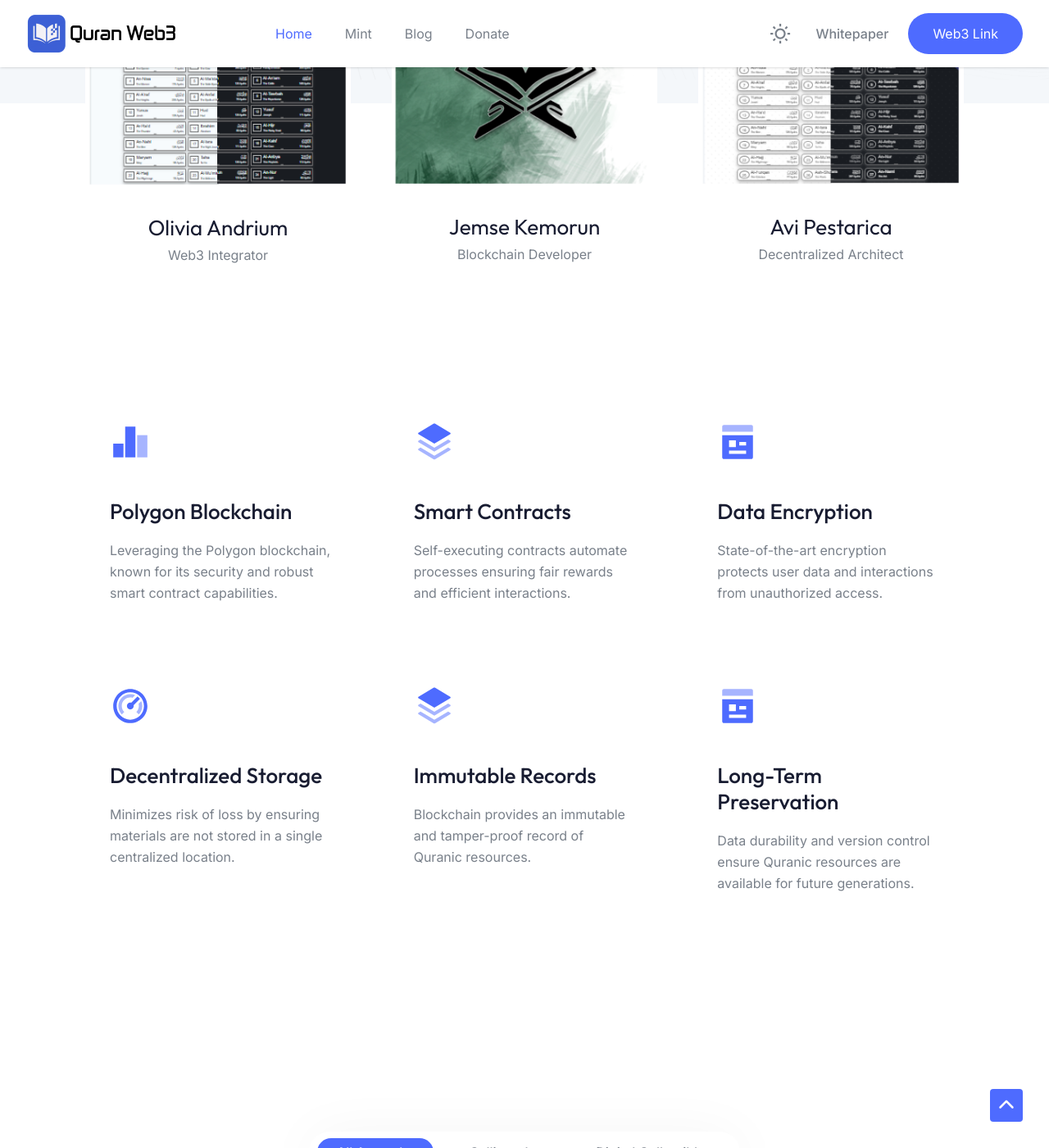
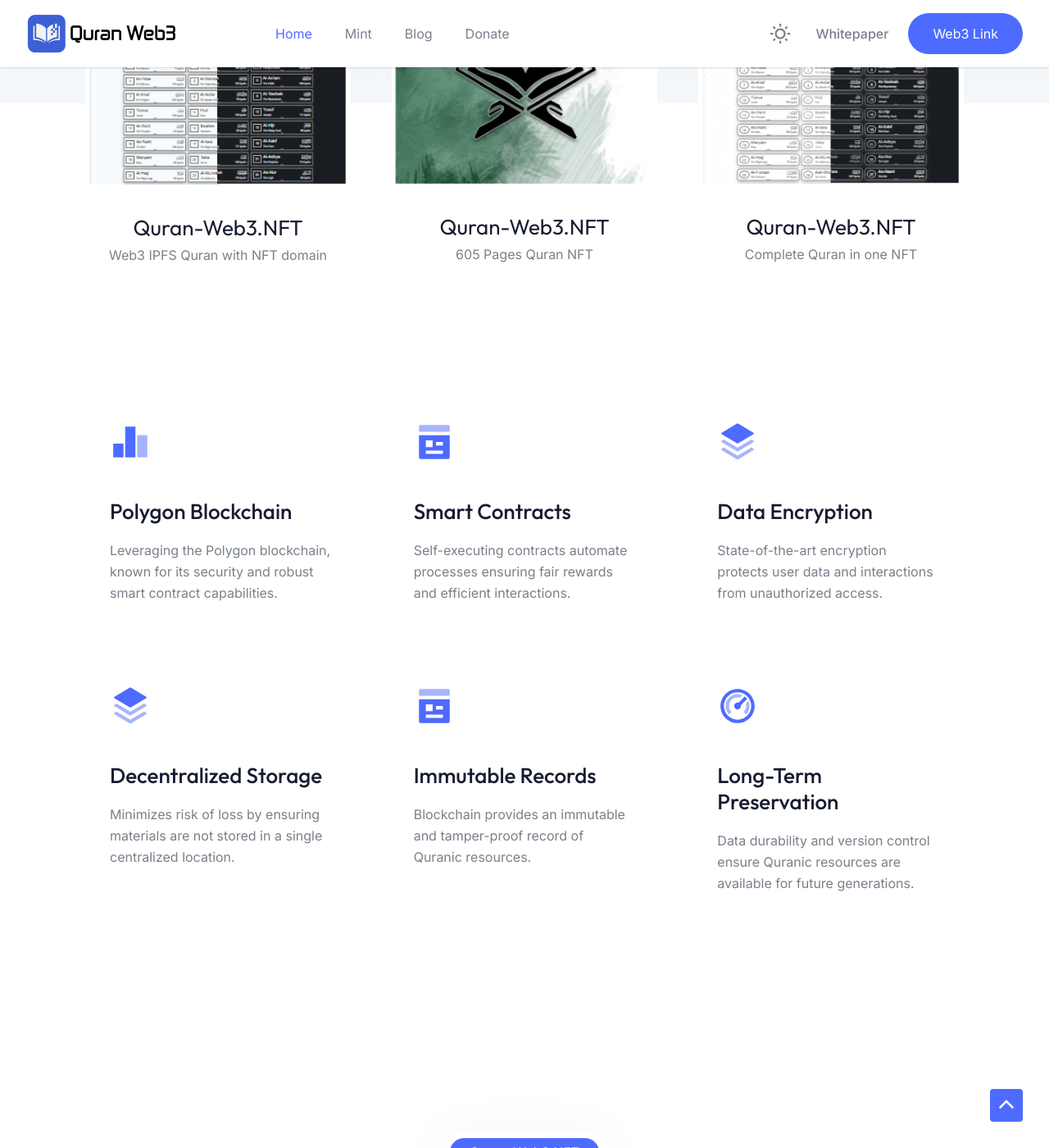
Before and after one commit to ogiest/ogiest.github.io, a Jekyll site: the page built from index.html, in a window 1280 px wide and 1400 px high, scrolled down 2297 px. Shown: the whole window at 82% size. Built offline with Jekyll 4.4.1, drawn with Linux system fonts in a browser that asks for light colours; some of the changed text lies outside the part shown.

Commit message:
Update home.html

```diff
--- a/_layouts/home.html
+++ b/_layouts/home.html
@@ -91,7 +91,7 @@
                 >
                 <span class="tc sf">
                   <a href="https://ipfs.io/ipns/quran-web3.nft" target="_blank" class="inline-block ek xj kk wm"> Quran-Web3.NFT </a>
-                  <span class="inline-block">Use Web3 Compatible Browser</span>
+                  <span class="inline-block">Web3 Base Quran</span>
                 </span>
               </div>
             </div>
@@ -213,8 +213,8 @@
                   </div>
                 </div>
               </div>
-              <h4 class="yj go kk wm ob zb">Olivia Andrium</h4>
-              <p>Web3 Integrator</p>
+              <h4 class="yj go kk wm ob zb">Quran-Web3.NFT</h4>
+              <p>Web3 IPFS Quran with NFT domain</p>
             </div>
             <div class="animate_top rj">
               <div class="c i pg z-1">
@@ -249,8 +249,8 @@
                   </div>
                 </div>
               </div>
-              <h4 class="yj go kk wm ob zb">Jemse Kemorun</h4>
-              <p>Blockchain Developer</p>
+              <h4 class="yj go kk wm ob zb">Quran-Web3.NFT</h4>
+              <p>605 Pages Quran NFT</p>
             </div>
             <div class="animate_top rj">
               <div class="c i pg z-1">
@@ -285,8 +285,8 @@
                   </div>
                 </div>
               </div>
-              <h4 class="yj go kk wm ob zb">Avi Pestarica</h4>
-              <p>Decentralized Architect</p>
+              <h4 class="yj go kk wm ob zb">Quran-Web3.NFT</h4>
+              <p>Complete Quran in one NFT</p>
             </div>
           </div>
         </div>
@@ -300,27 +300,27 @@
               <p>Leveraging the Polygon blockchain, known for its security and robust smart contract capabilities.</p>
             </div>
             <div class="animate_top sg oi pi zq ml il am cn _m">
-              <img src="images/icon-05.svg" alt="Icon" />
+              <img src="images/icon-06.svg" alt="Icon" />
               <h4 class="ek zj kk wm nb _b">Smart Contracts</h4>
               <p>Self-executing contracts automate processes ensuring fair rewards and efficient interactions.</p>
             </div>
             <div class="animate_top sg oi pi zq ml il am cn _m">
-              <img src="images/icon-06.svg" alt="Icon" />
+              <img src="images/icon-05.svg" alt="Icon" />
               <h4 class="ek zj kk wm nb _b">Data Encryption</h4>
               <p>State-of-the-art encryption protects user data and interactions from unauthorized access.</p>
             </div>
             <div class="animate_top sg oi pi zq ml il am cn _m">
-              <img src="images/icon-07.svg" alt="Icon" />
+              <img src="images/icon-05.svg" alt="Icon" />
               <h4 class="ek zj kk wm nb _b">Decentralized Storage</h4>
               <p>Minimizes risk of loss by ensuring materials are not stored in a single centralized location.</p>
             </div>
             <div class="animate_top sg oi pi zq ml il am cn _m">
-              <img src="images/icon-05.svg" alt="Icon" />
+              <img src="images/icon-06.svg" alt="Icon" />
               <h4 class="ek zj kk wm nb _b">Immutable Records</h4>
               <p>Blockchain provides an immutable and tamper-proof record of Quranic resources.</p>
             </div>
             <div class="animate_top sg oi pi zq ml il am cn _m">
-              <img src="images/icon-06.svg" alt="Icon" />
+              <img src="images/icon-07.svg" alt="Icon" />
               <h4 class="ek zj kk wm nb _b">Long-Term Preservation</h4>
               <p>Data durability and version control ensure Quranic resources are available for future generations.</p>
             </div>
@@ -338,23 +338,7 @@
               :class="{ 'gh lk' : filterTab === 1 }"
               class="project-tab-btn ek rg ml il vi mi"
             >
-              All Artworks
-            </button>
-            <button
-              data-filter=".branding"
-              @click="filterTab = 2"
-              :class="{ 'gh lk' : filterTab === 2 }"
-              class="project-tab-btn ek rg ml il vi mi"
-            >
-              Calligraphy
-            </button>
-            <button
-              data-filter=".digital"
-              @click="filterTab = 3"
-              :class="{ 'gh lk' : filterTab === 3 }"
-              class="project-tab-btn ek rg ml il vi mi"
-            >
-              Digital Collectibles
+              Quran-Web3.NFT
             </button>
           </div>
           <div class="projects-wrapper tc -ud-mx-5">
@@ -365,11 +349,11 @@
                 <div
                   class="h s r df nl kl im tc sf wf xf vd yc sg al hh/20 z-10"
                 >
-                  <h4 class="ek tj kk hc">Quranic Calligraphy</h4>
-                  <p>Limited Edition NFT</p>
+                  <h4 class="ek tj kk hc">Front Cover</h4>
+                  <p>Mint NFT</p>
                   <a
                     class="c tc wf xf ie ld rg _g dh ml il ph jm km jc"
-                    href="#"
+                    href="/mint.html"
                   >
                     <svg class="th lm ml il" width="14" height="14" viewBox="0 0 14 14" fill="none" xmlns="http://www.w3.org/2000/svg">
                       <path d="M10.4763 6.16664L6.00634 1.69664L7.18467 0.518311L13.6663 6.99998L7.18467 13.4816L6.00634 12.3033L10.4763 7.83331H0.333008V6.16664H10.4763Z" />
@@ -384,11 +368,11 @@
                 <div
                   class="h s r df nl kl im tc sf wf xf vd yc sg al hh/20 z-10"
                 >
-                  <h4 class="ek tj kk hc">Quranic Calligraphy</h4>
-                  <p>Limited Edition NFT</p>
+                  <h4 class="ek tj kk hc">Front Cover to Open</h4>
+                  <p>Mint NFT</p>
                   <a
                     class="c tc wf xf ie ld rg _g dh ml il ph jm km jc"
-                    href="#"
+                    href="/mint.html"
                   >
                     <svg class="th lm ml il" width="14" height="14" viewBox="0 0 14 14" fill="none" xmlns="http://www.w3.org/2000/svg">
                       <path d="M10.4763 6.16664L6.00634 1.69664L7.18467 0.518311L13.6663 6.99998L7.18467 13.4816L6.00634 12.3033L10.4763 7.83331H0.333008V6.16664H10.4763Z" />
@@ -403,11 +387,11 @@
                 <div
                   class="h s r df nl kl im tc sf wf xf vd yc sg al hh/20 z-10"
                 >
-                  <h4 class="ek tj kk hc">Quranic Calligraphy</h4>
-                  <p>Limited Edition NFT</p>
+                  <h4 class="ek tj kk hc">Main Page Header</h4>
+                  <p>Mint NFT</p>
                   <a
                     class="c tc wf xf ie ld rg _g dh ml il ph jm km jc"
-                    href="#"
+                    href="/mint.html"
                   >
                     <svg class="th lm ml il" width="14" height="14" viewBox="0 0 14 14" fill="none" xmlns="http://www.w3.org/2000/svg">
                       <path d="M10.4763 6.16664L6.00634 1.69664L7.18467 0.518311L13.6663 6.99998L7.18467 13.4816L6.00634 12.3033L10.4763 7.83331H0.333008V6.16664H10.4763Z" />
@@ -422,11 +406,11 @@
                 <div
                   class="h s r df nl kl im tc sf wf xf vd yc sg al hh/20 z-10"
                 >
-                  <h4 class="ek tj kk hc">Quranic Calligraphy</h4>
-                  <p>Limited Edition NFT</p>
+                  <h4 class="ek tj kk hc">The Surah Page Opens</h4>
+                  <p>Mint NFT</p>
                   <a
                     class="c tc wf xf ie ld rg _g dh ml il ph jm km jc"
-                    href="#"
+                    href="/mint.html"
                   >
                     <svg class="th lm ml il" width="14" height="14" viewBox="0 0 14 14" fill="none" xmlns="http://www.w3.org/2000/svg">
                       <path d="M10.4763 6.16664L6.00634 1.69664L7.18467 0.518311L13.6663 6.99998L7.18467 13.4816L6.00634 12.3033L10.4763 7.83331H0.333008V6.16664H10.4763Z" />
```
